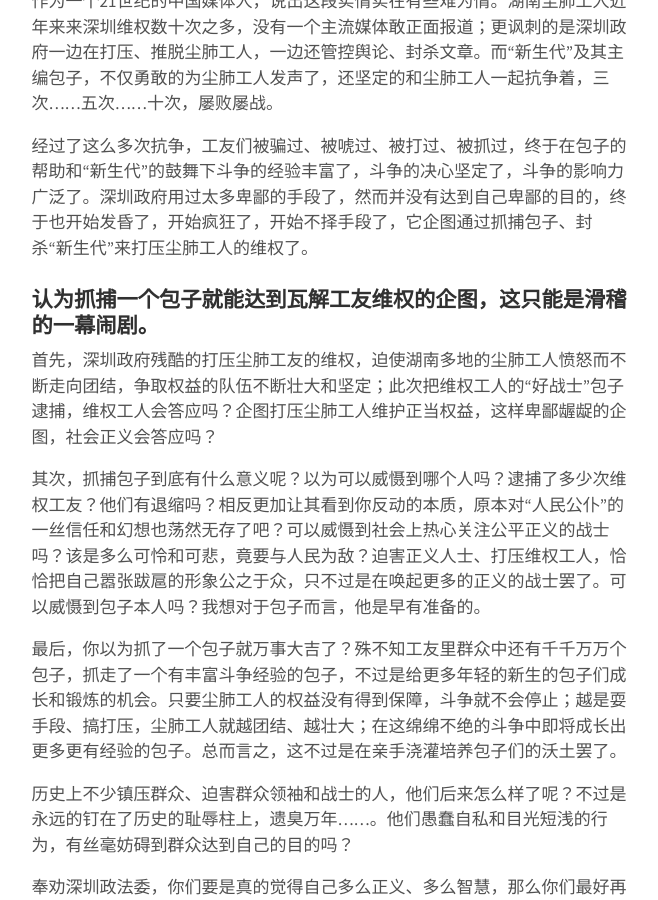
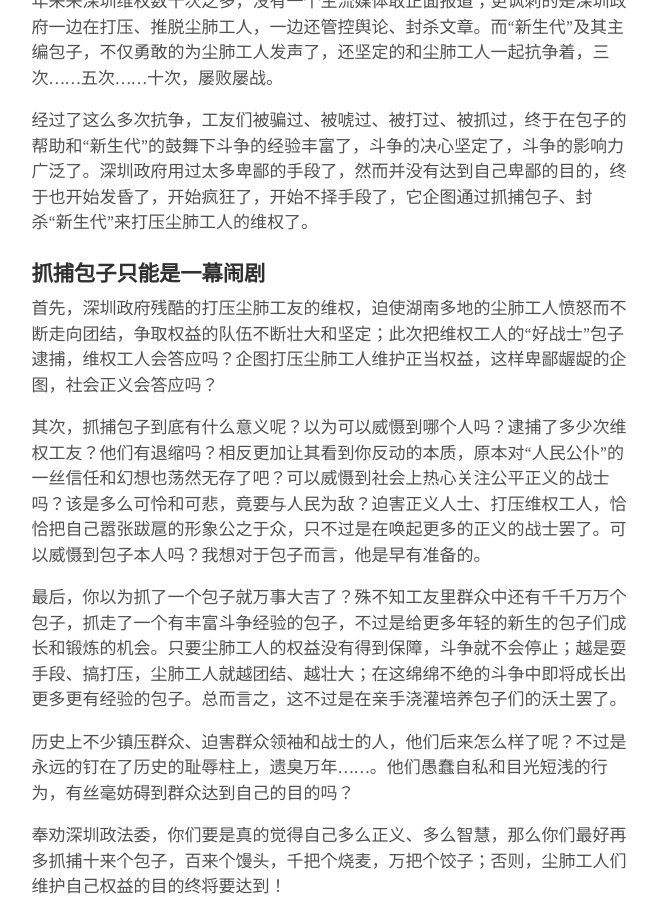
Before and after one commit to xsdai3/xsdai3.github.io, a Jekyll site: the page built from _posts/2019-01-11-拘捕包子是深圳政法委最愚蠢的手段.md, in a window 1280 px wide and 900 px high, scrolled down 1885 px. Shown: the whole window, without its empty margins (311-969 px from the left). Built offline with Jekyll 4.4.1, drawn with Linux system fonts in a browser that asks for light colours; our own code applies the rules of GitHub Pages for plain Markdown files.

Commit message:
Update 2019-01-11-拘捕包子是深圳政法委最愚蠢的手段.md

```diff
--- a/_posts/2019-01-11-拘捕包子是深圳政法委最愚蠢的手段.md
+++ b/_posts/2019-01-11-拘捕包子是深圳政法委最愚蠢的手段.md
@@ -14,7 +14,7 @@ excerpt_separator: <!--more-->
 
 包子虽然和工人们在一起，但是并不是领袖人物；虽然经常热心的提意见，但也经常不被采纳或执行。他经历过太多的斗争，也经历过太多的失败，但一直不懈努力着。偶尔有机会一起吃饭，他总是在总结经验教训，总是在提醒自己哪里没做好，却从来没有听过一句责备他人的话，我知道他内心早已把工人的事业当成了自己的事业。
 <div style="text-align:center"><img src="/images/m2.jpg" width="90%"><br>新生代主编杨郑君（包子）</div><br>
-<br>
+
 <h3>包子被抓实情</h3>
 
 这次深圳警方扣的帽子是“SY团成员”，真相当然不是这样。事实是，包子在之前的“佳士事件”中已经被捕过，而且获释了。这次和包子一同被捕的同志透露，警方抓捕包子时说过这样一句话：“你怎么又在搞事情”？这个“又在搞事情”到底是什么事呢？相信关注过“微工汇”和“新生代”的人都知道，自2017年以来他们一直在关注“深圳尘肺门”事件。
@@ -25,7 +25,7 @@ excerpt_separator: <!--more-->
 
 经过了这么多次抗争，工友们被骗过、被唬过、被打过、被抓过，终于在包子的帮助和“新生代”的鼓舞下斗争的经验丰富了，斗争的决心坚定了，斗争的影响力广泛了。深圳政府用过太多卑鄙的手段了，然而并没有达到自己卑鄙的目的，终于也开始发昏了，开始疯狂了，开始不择手段了，它企图通过抓捕包子、封杀“新生代”来打压尘肺工人的维权了。
 <br>
-<h3>认为抓捕一个包子就能达到瓦解工友维权的企图，这只能是滑稽的一幕闹剧。</h3>
+<h3>抓捕包子只能是一幕闹剧</h3>
 
 首先，深圳政府残酷的打压尘肺工友的维权，迫使湖南多地的尘肺工人愤怒而不断走向团结，争取权益的队伍不断壮大和坚定；此次把维权工人的“好战士”包子逮捕，维权工人会答应吗？企图打压尘肺工人维护正当权益，这样卑鄙龌龊的企图，社会正义会答应吗？
 
```
